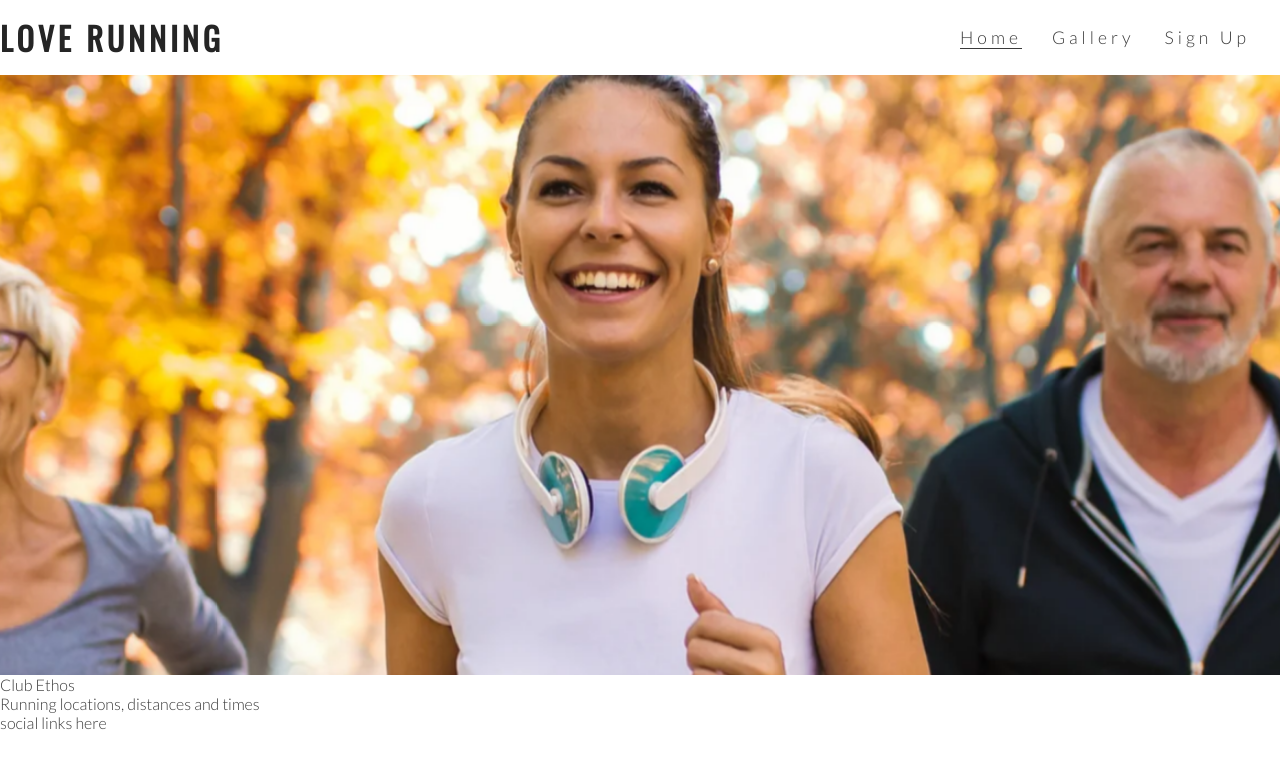
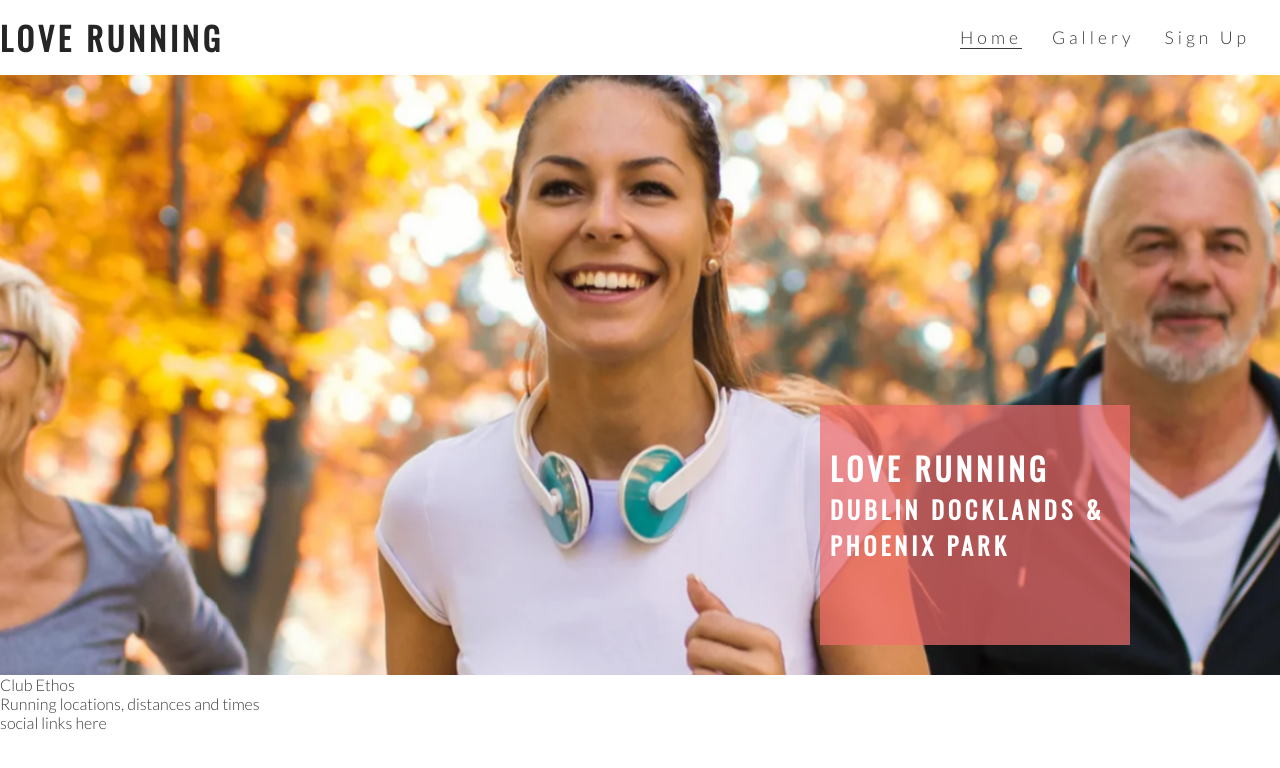
Before and after one commit to AdrianaStoi/love-running, a plain HTML site: page index.html in a window 1280 px wide. Drawn offline with nearby package versions, Linux system fonts and the light colour scheme.

Commit message:
Add cover text and style

```diff
--- a/assets/css/style.css
+++ b/assets/css/style.css
@@ -59,12 +59,19 @@ h2 {
     border-bottom: 1px solid #3a3a3a;
 }
 
-/* hero image */
+/* hero image and cover text */
 
 #hero-outer {
     height: 600px;
     width: 100%;
     overflow: hidden;
+
+    position: relative;
+}
+
+#cover-text,
+#cover-text h2 {
+    color: #fff;
 }
 
 #hero-image {
@@ -88,3 +95,23 @@ h2 {
         transform: scale(1.1);
     }
 }
+
+#cover-text {
+    font-size: 130%;
+    font-family: Oswald, sans-serif;
+    text-transform: uppercase;
+    letter-spacing: 4px;
+
+    width: 300px;
+    height: 200px;
+
+    padding-top: 40px;
+    padding-left: 10px;
+
+    background-color: rgba(241, 109, 107, .7);
+
+    bottom: 30px;
+    right: 150px;
+
+    position: absolute;
+}
--- a/index.html
+++ b/index.html
@@ -32,8 +32,12 @@
         </nav>
     </header>
     <section id="hero-outer">
-        <div id="hero-image">
+        <div id="hero-image"></div>
+        <div id="cover-text">
+            <h2>Love Running</h2>
+            <h3>Dublin Docklands & Phoenix Park</h3>
         </div>
+
     </section>
     <section>
         Club Ethos
```
